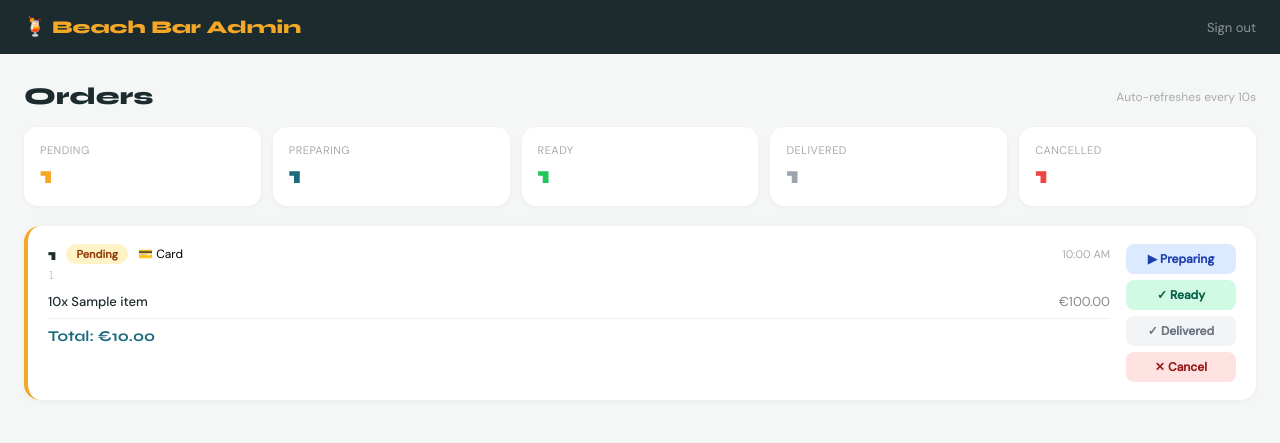
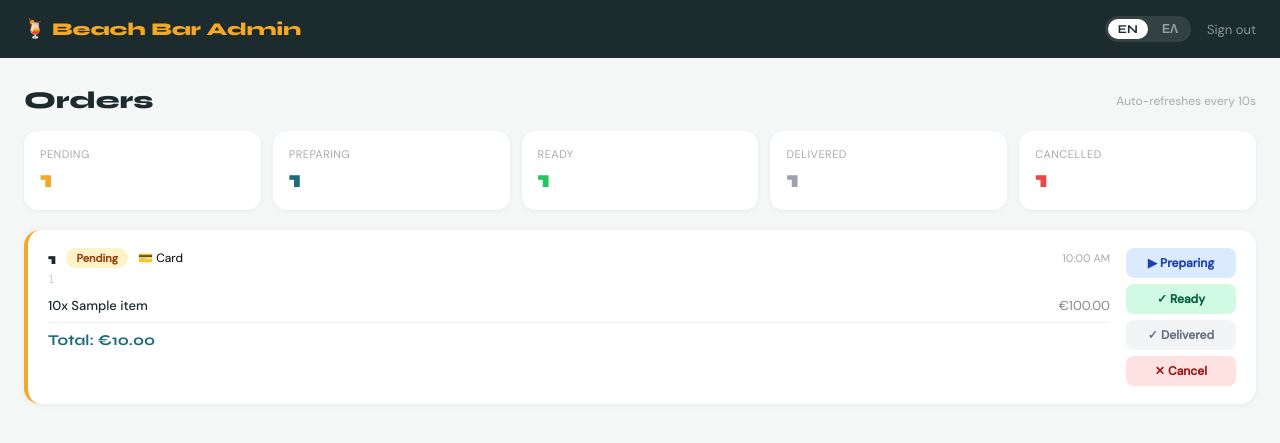
Before and after one commit to ozagoras/order-app, a Flask app: template backend/templates/admin.html in a window 1280 px wide. Shown: the top 443 px of the page. Run offline with Flask 3, Linux system fonts and the light colour scheme; the template is opened without the code that fills it: most values are stand-ins (such as "Sample title", 1, 10 or a date in 2020).

Commit message:
Add language toggle and localization support for admin and waiter interfaces

```diff
--- a/backend/templates/admin.html
+++ b/backend/templates/admin.html
@@ -34,6 +34,9 @@
     nav .brand { font-family: 'Syne', sans-serif; font-size: 18px; font-weight: 800; color: var(--sun); }
     nav a { font-size: 13px; color: rgba(255,255,255,0.5); text-decoration: none; }
     nav a:hover { color: #fff; }
+    .lang-toggle { display: flex; gap: 4px; background: rgba(255,255,255,0.1); border-radius: 20px; padding: 3px; }
+    .lang-btn { font-size: 12px; font-weight: 700; padding: 3px 10px; border-radius: 16px; border: none; cursor: pointer; background: transparent; color: rgba(255,255,255,0.5); font-family: 'Syne', sans-serif; transition: all 0.2s; }
+    .lang-btn.active { background: #fff; color: var(--dark); }
 
     .page-header {
       padding: 28px 24px 16px;
@@ -119,34 +122,40 @@
 
 <nav>
   <div class="brand">🍹 Beach Bar Admin</div>
-  <a href="/admin/logout">Sign out</a>
+  <div style="display:flex;align-items:center;gap:16px;">
+    <div class="lang-toggle">
+      <button class="lang-btn active" id="btnEn" onclick="setLang('en')">EN</button>
+      <button class="lang-btn"        id="btnGr" onclick="setLang('gr')">ΕΛ</button>
+    </div>
+    <a href="/admin/logout" id="signOutLink">Sign out</a>
+  </div>
 </nav>
 
 <div class="page-header">
-  <h1>Orders</h1>
-  <div class="refresh-note">Auto-refreshes every 10s</div>
+  <h1 id="pageTitle">Orders</h1>
+  <div class="refresh-note" id="refreshNote">Auto-refreshes every 10s</div>
 </div>
 
-<!-- Stats — calculated in Python and passed to template -->
+<!-- Stats -->
 <div class="stats">
   <div class="stat">
-    <div class="label">Pending</div>
+    <div class="label" data-en="Pending"   data-gr="Εκκρεμείς">Pending</div>
     <div class="value" style="color:var(--sun)">{{ pending_count }}</div>
   </div>
   <div class="stat">
-    <div class="label">Preparing</div>
+    <div class="label" data-en="Preparing" data-gr="Προετοιμασία">Preparing</div>
     <div class="value" style="color:var(--ocean)">{{ preparing_count }}</div>
   </div>
   <div class="stat">
-    <div class="label">Ready</div>
+    <div class="label" data-en="Ready"     data-gr="Έτοιμα">Ready</div>
     <div class="value" style="color:#22c55e">{{ ready_count }}</div>
   </div>
   <div class="stat">
-    <div class="label">Delivered</div>
+    <div class="label" data-en="Delivered" data-gr="Παραδόθηκαν">Delivered</div>
     <div class="value" style="color:#9ca3af">{{ delivered_count }}</div>
   </div>
   <div class="stat">
-    <div class="label">Cancelled</div>
+    <div class="label" data-en="Cancelled" data-gr="Ακυρώθηκαν">Cancelled</div>
     <div class="value" style="color:#ef4444">{{ cancelled_count }}</div>
   </div>
 </div>
@@ -169,7 +178,7 @@
       <div class="order-top">
         <div class="order-table">{{ order.table_id }}</div>
         <span class="status-badge {{ order.status }}">{{ order.status }}</span>
-        <span style="font-size:12px;">{{ '💵 Cash' if order.payment == 'cash' else '💳 Card' }}</span>
+        <span style="font-size:12px;"><span class='pay-text' data-type='{{ order.payment }}'>{{ '💵 Cash' if order.payment == 'cash' else '💳 Card' }}</span></span>
         {% if order.source == 'waiter' %}<span style="font-size:12px; background:#1A6B7C; color:#fff; padding:2px 8px; border-radius:10px;">👨‍🍳 {{ order.waiter_name }}</span>{% endif %}
         <div class="order-time"><span class="local-time" data-iso="{{ order.iso_time }}"></span></div>
       </div>
@@ -182,7 +191,7 @@
       </div>
       {% endfor %}
 
-      <div class="order-total">Total: €{{ "%.2f"|format(order.total) }}</div>
+      <div class="order-total"><span class='total-label'>Total:</span> €{{ "%.2f"|format(order.total) }}</div>
     </div>
 
     <div class="status-actions">
@@ -216,7 +225,7 @@
   {% for order in orders %}{% if order.status == 'delivered' %}{% set _ = has_delivered.append(1) %}{% endif %}{% endfor %}
 
   {% if has_delivered %}
-  <div class="section-label">Delivered</div>
+  <div class="section-label" data-en="Delivered" data-gr="Παραδόθηκαν">Delivered</div>
   {% for order in orders %}
   {% if order.status == 'delivered' %}
   <div class="order-card delivered">
@@ -224,7 +233,7 @@
       <div class="order-top">
         <div class="order-table">{{ order.table_id }}</div>
         <span class="status-badge delivered">delivered</span>
-        <span style="font-size:12px;">{{ '💵 Cash' if order.payment == 'cash' else '💳 Card' }}</span>
+        <span style="font-size:12px;"><span class='pay-text' data-type='{{ order.payment }}'>{{ '💵 Cash' if order.payment == 'cash' else '💳 Card' }}</span></span>
         {% if order.source == 'waiter' %}<span style="font-size:12px; background:#1A6B7C; color:#fff; padding:2px 8px; border-radius:10px;">👨‍🍳 {{ order.waiter_name }}</span>{% endif %}
         <div class="order-time"><span class="local-time" data-iso="{{ order.iso_time }}"></span></div>
       </div>
@@ -235,7 +244,7 @@
         <span class="item-price">€{{ "%.2f"|format(item.price * item.qty) }}</span>
       </div>
       {% endfor %}
-      <div class="order-total">€{{ "%.2f"|format(order.total) }}</div>
+      <div class="order-total"><span class='total-label'>Total:</span> €{{ "%.2f"|format(order.total) }}</div>
     </div>
   </div>
   {% endif %}
@@ -247,7 +256,7 @@
   {% for order in orders %}{% if order.status == 'cancelled' %}{% set _ = has_cancelled.append(1) %}{% endif %}{% endfor %}
 
   {% if has_cancelled %}
-  <div class="section-label" style="color:#991B1B;">Cancelled</div>
+  <div class="section-label" data-en="Cancelled" data-gr="Ακυρώθηκαν" style="color:#991B1B;">Cancelled</div>
   {% for order in orders %}
   {% if order.status == 'cancelled' %}
   <div class="order-card cancelled">
@@ -255,7 +264,7 @@
       <div class="order-top">
         <div class="order-table">{{ order.table_id }}</div>
         <span class="status-badge cancelled">cancelled</span>
-        <span style="font-size:12px;">{{ '💵 Cash' if order.payment == 'cash' else '💳 Card' }}</span>
+        <span style="font-size:12px;"><span class='pay-text' data-type='{{ order.payment }}'>{{ '💵 Cash' if order.payment == 'cash' else '💳 Card' }}</span></span>
         {% if order.source == 'waiter' %}<span style="font-size:12px; background:#1A6B7C; color:#fff; padding:2px 8px; border-radius:10px;">👨‍🍳 {{ order.waiter_name }}</span>{% endif %}
         <div class="order-time"><span class="local-time" data-iso="{{ order.iso_time }}"></span></div>
       </div>
@@ -266,7 +275,7 @@
         <span class="item-price">€{{ "%.2f"|format(item.price * item.qty) }}</span>
       </div>
       {% endfor %}
-      <div class="order-total">€{{ "%.2f"|format(order.total) }}</div>
+      <div class="order-total"><span class='total-label'>Total:</span> €{{ "%.2f"|format(order.total) }}</div>
     </div>
   </div>
   {% endif %}
@@ -277,13 +286,100 @@
 
 </div>
 <script>
-  // Convert all UTC timestamps to local time
+  // ── Local time ──
   document.querySelectorAll('.local-time').forEach(el => {
     const iso = el.dataset.iso;
     if (!iso) return;
-    const date = new Date(iso);
-    el.textContent = date.toLocaleTimeString([], { hour: '2-digit', minute: '2-digit' });
+    el.textContent = new Date(iso).toLocaleTimeString([], { hour: '2-digit', minute: '2-digit' });
   });
+
+  // ── Language ──
+  const i18n = {
+    en: {
+      pageTitle:    'Orders',
+      refresh:      'Auto-refreshes every 10s',
+      signOut:      'Sign out',
+      noOrders:     'No orders yet — waiting for customers to tap!',
+      delivered:    'Delivered',
+      cancelled:    'Cancelled',
+      total:        'Total',
+      cash:         '💵 Cash',
+      card:         '💳 Card',
+      preparing:    '▶ Preparing',
+      ready:        '✓ Ready',
+      deliver:      '✓ Delivered',
+      cancel:       '✕ Cancel',
+      statuses: { pending:'pending', preparing:'preparing', ready:'ready', delivered:'delivered', cancelled:'cancelled' },
+    },
+    gr: {
+      pageTitle:    'Παραγγελίες',
+      refresh:      'Ανανέωση κάθε 10δλ',
+      signOut:      'Αποσύνδεση',
+      noOrders:     'Δεν υπάρχουν παραγγελίες ακόμα!',
+      delivered:    'Παραδόθηκαν',
+      cancelled:    'Ακυρώθηκαν',
+      total:        'Σύνολο',
+      cash:         '💵 Μετρητά',
+      card:         '💳 Κάρτα',
+      preparing:    '▶ Προετοιμασία',
+      ready:        '✓ Έτοιμο',
+      deliver:      '✓ Παραδόθηκε',
+      cancel:       '✕ Ακύρωση',
+      statuses: { pending:'εκκρεμεί', preparing:'προετοιμασία', ready:'έτοιμο', delivered:'παραδόθηκε', cancelled:'ακυρώθηκε' },
+    }
+  };
+
+  let currentLang = localStorage.getItem('adminLang') || 'en';
+
+  function setLang(lang) {
+    currentLang = lang;
+    localStorage.setItem('adminLang', lang);
+    const t = i18n[lang];
+
+    document.getElementById('btnEn').classList.toggle('active', lang === 'en');
+    document.getElementById('btnGr').classList.toggle('active', lang === 'gr');
+    document.getElementById('pageTitle').textContent   = t.pageTitle;
+    document.getElementById('refreshNote').textContent = t.refresh;
+    document.getElementById('signOutLink').textContent = t.signOut;
+
+    // Stat labels
+    document.querySelectorAll('.label[data-en]').forEach(el => {
+      el.textContent = el.dataset[lang];
+    });
+
+    // Section labels
+    document.querySelectorAll('.section-label[data-en]').forEach(el => {
+      el.textContent = el.dataset[lang];
+    });
+
+    // Status badges
+    document.querySelectorAll('.status-badge').forEach(el => {
+      const status = el.className.replace('status-badge', '').trim();
+      el.textContent = t.statuses[status] || status;
+    });
+
+    // Payment spans
+    document.querySelectorAll('.pay-text').forEach(el => {
+      el.textContent = el.dataset.type === 'cash' ? t.cash : t.card;
+    });
+
+    // Total labels
+    document.querySelectorAll('.total-label').forEach(el => {
+      el.textContent = t.total + ':';
+    });
+
+    // Buttons
+    document.querySelectorAll('.btn-preparing').forEach(el => { el.textContent = t.preparing; });
+    document.querySelectorAll('.btn-ready').forEach(el => { el.textContent = t.ready; });
+    document.querySelectorAll('.btn-delivered').forEach(el => { el.textContent = t.deliver; });
+    document.querySelectorAll('.btn-cancelled').forEach(el => { el.textContent = t.cancel; });
+
+    // Empty state
+    const empty = document.querySelector('.empty');
+    if (empty) empty.querySelector('div:last-child') && (empty.lastChild.textContent = t.noOrders);
+  }
+
+  if (currentLang === 'gr') setLang('gr');
 </script>
 </body>
 </html>
```
Also changed, not shown: backend/templates/waiter_order.html (+14 -21 lines).
